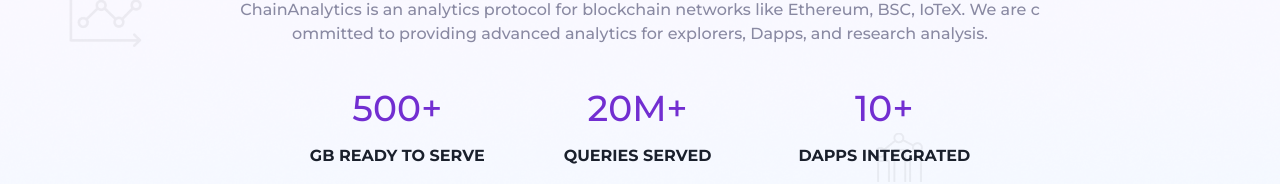
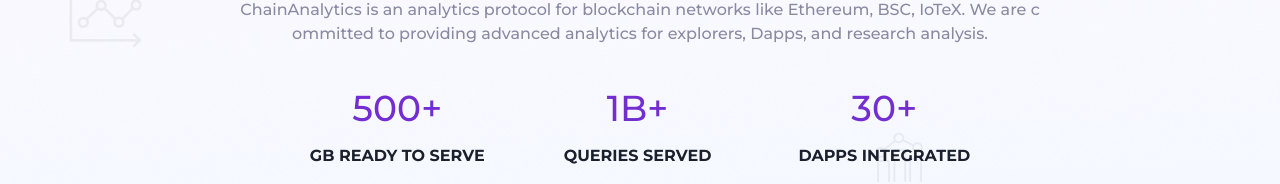
Before and after one commit to chainanalyticsorg/web-chain-analytics, a Next.js app: page / in a window 1280 px wide. Shown: the part 347-531 px from the top of the page. Built offline with nearby package versions, Linux system fonts and the light colour scheme.

Commit message:
Update index.tsx

```diff
--- a/pages/index.tsx
+++ b/pages/index.tsx
@@ -248,7 +248,7 @@
             <Statistics title={lang.t(`home.gb_to_serve`)} value="500+" />
             <Statistics
               title={lang.t(`home.queries_served`)}
-              value="20M+"
+              value="1B+"
               {...setPlatformStyle(
                 {
                   mt: "32px",
@@ -258,7 +258,7 @@
             />
             <Statistics
               title={lang.t(`home.dapps_intergated`)}
-              value="10+"
+              value="30+"
               {...setPlatformStyle(
                 {
                   mt: "32px",
```
